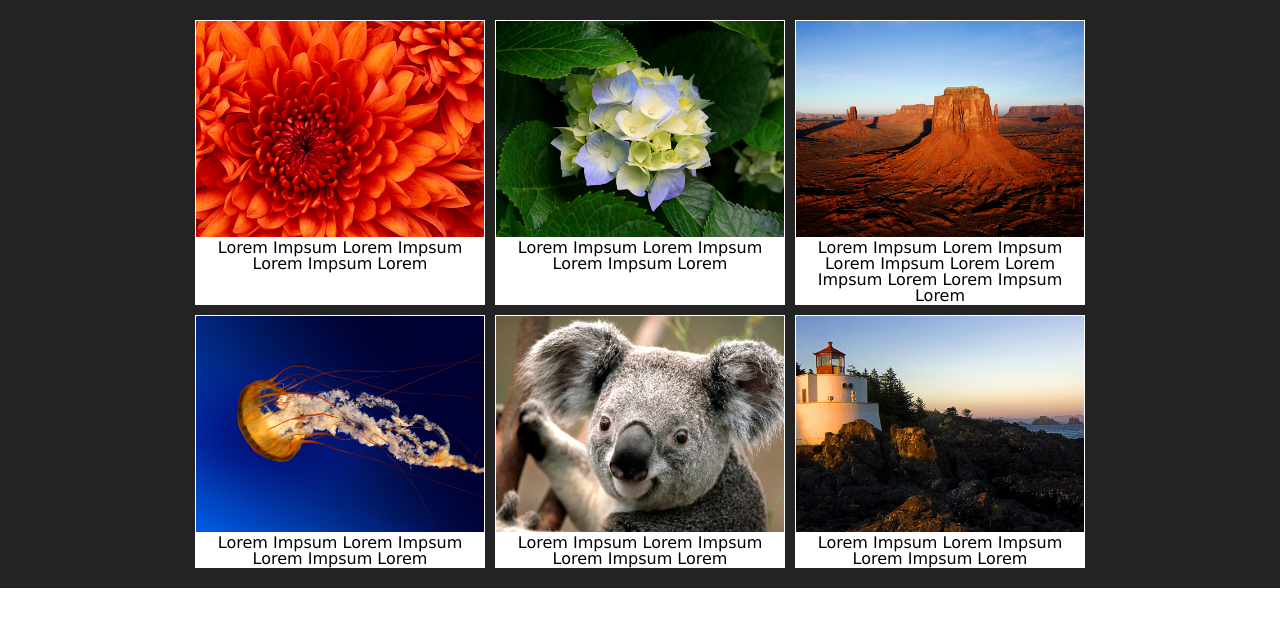
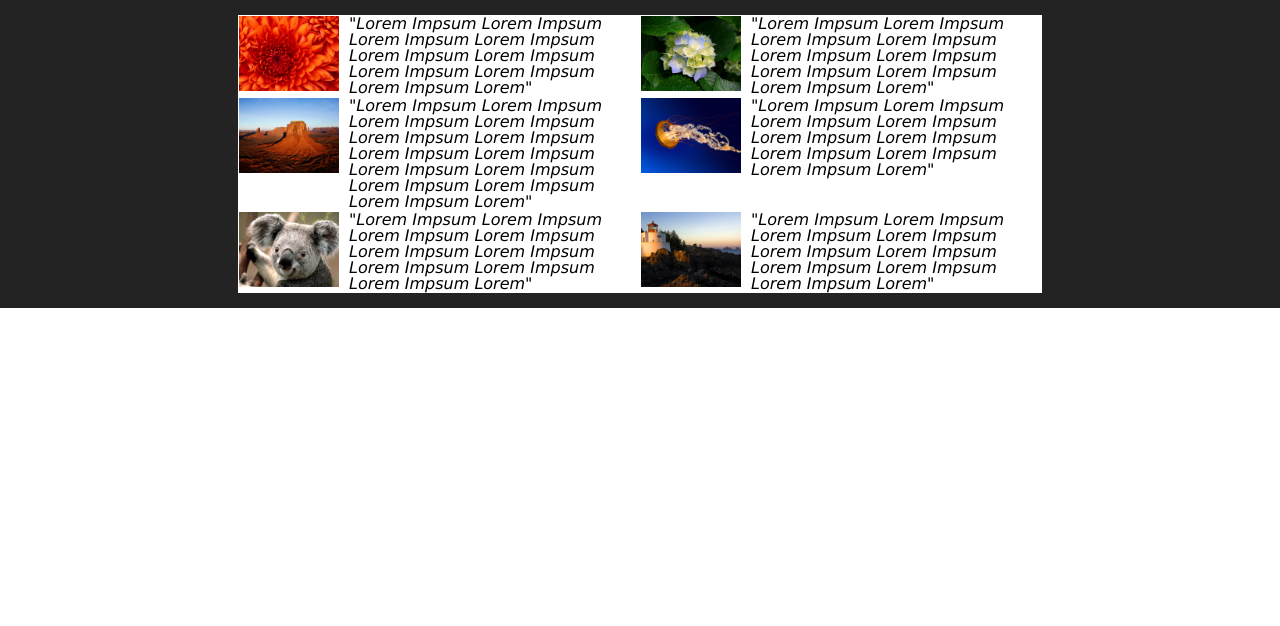
Before and after one commit to dorproekt/smart-grid, a website: page dev/index.html in a window 1280 px wide. Drawn offline with Linux system fonts and the light colour scheme.

Commit message:
hw#3 smart-grid

```diff
--- a/dev/index.html
+++ b/dev/index.html
@@ -10,28 +10,43 @@
     <section class="profit">
 		<div class="wrap">
 			<div class="item">
+				<div class="img">
 					<img src="img/1.jpg">
-				<div class="text">Lorem Impsum Lorem Impsum Lorem Impsum Lorem</div>
+				</div>
+				<div class="text">
+					&quot;Lorem Impsum Lorem Impsum Lorem Impsum Lorem Impsum Lorem Impsum Lorem Impsum Lorem Impsum Lorem Impsum Lorem Impsum Lorem&quot;
+
+				</div>
 			</div>
 			<div class="item">
+				<div class="img">
 					<img src="img/2.jpg">
-				<div class="text">Lorem Impsum Lorem Impsum Lorem Impsum Lorem</div>
+				</div>
+				<div class="text">&quot;Lorem Impsum Lorem Impsum Lorem Impsum Lorem Impsum Lorem Impsum Lorem Impsum Lorem Impsum Lorem Impsum Lorem Impsum Lorem&quot;</div>
 			</div>
 			<div class="item">
+				<div class="img">
 					<img src="img/3.jpg">
-				<div class="text">Lorem Impsum Lorem Impsum Lorem Impsum Lorem Lorem Impsum Lorem Lorem Impsum Lorem</div>
+				</div>
+				<div class="text">&quot;Lorem Impsum Lorem Impsum Lorem Impsum Lorem Impsum Lorem Impsum Lorem Impsum Lorem Impsum Lorem Impsum Lorem Impsum Lorem Impsum Lorem Impsum Lorem Impsum Lorem Impsum Lorem&quot;</div>
 			</div>
 			<div class="item">
+				<div class="img">
 					<img src="img/4.jpg">
-				<div class="text">Lorem Impsum Lorem Impsum Lorem Impsum Lorem</div>
+				</div>
+				<div class="text">&quot;Lorem Impsum Lorem Impsum Lorem Impsum Lorem Impsum Lorem Impsum Lorem Impsum Lorem Impsum Lorem Impsum Lorem Impsum Lorem&quot;</div>
 			</div>
 			<div class="item">
+				<div class="img">
 					<img src="img/5.jpg">
-				<div class="text">Lorem Impsum Lorem Impsum Lorem Impsum Lorem</div>
+				</div>
+				<div class="text">&quot;Lorem Impsum Lorem Impsum Lorem Impsum Lorem Impsum Lorem Impsum Lorem Impsum Lorem Impsum Lorem Impsum Lorem Impsum Lorem&quot;</div>
 			</div>
 			<div class="item">
+				<div class="img">
 					<img src="img/6.jpg">
-				<div class="text">Lorem Impsum Lorem Impsum Lorem Impsum Lorem</div>
+				</div>
+				<div class="text">&quot;Lorem Impsum Lorem Impsum Lorem Impsum Lorem Impsum Lorem Impsum Lorem Impsum Lorem Impsum Lorem Impsum Lorem Impsum Lorem&quot;</div>
 			</div>
 		</div>
 	</section>
--- a/dev/scss/main.scss
+++ b/dev/scss/main.scss
@@ -13,7 +13,7 @@ section.profit {
 	padding: 15px 0;
 }
 
-.wrap {
+.wrap{
 	max-width: 960px;
 	margin: 0 auto;
 	height: 100%;
@@ -27,8 +27,27 @@ section.profit {
         border: 1px solid #fff;
         text-align: center;
         background: #fff;
-        margin: 5px;
-        max-width: 30%;
-        min-width: 150px;
+        flex-basis: 400px;
+        display: flex;
+        flex-wrap: wrap;
+        justify-content: center;
+        @media screen and (max-width: 813px) {
+            &:nth-child(even) {
+                flex-direction: row-reverse;
+            }
+        }
+
+        .img {
+            margin: 0 10px 0 0;
+            width: 100px;
+            flex-grow: 1;
+        }
+
+        .text {
+            text-align: left;
+            font-style: italic;
+            width: 290px;
+            flex-grow: 1;
+        }
     }
 }
```
Also changed, not shown: dev/css/main.css. Lines whose indentation alone changed are shown as unchanged.
